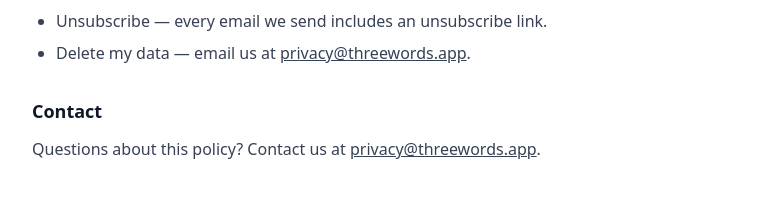
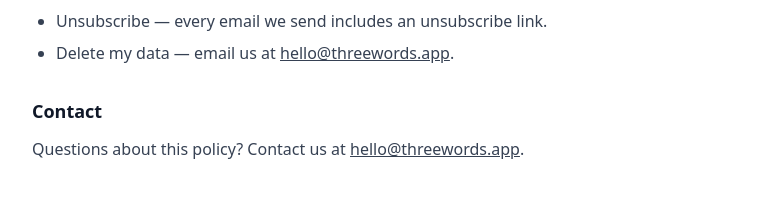
Before and after one commit to whphvroom/nextround-website, an Astro site: page /privacy in a window 1280 px wide. Shown: the part 775-972 px from the top of the page, without its empty margins (248-1029 px from the left). Built offline with nearby package versions, Linux system fonts and the light colour scheme; Astro itself is replaced by a stand-in of ours.

Commit message:
business email activated

```diff
--- a/src/pages/privacy.astro
+++ b/src/pages/privacy.astro
@@ -42,12 +42,12 @@ const lastUpdated = new Date().toISOString().slice(0, 10);
     <h2 class="mt-8 text-lg font-semibold">Your choices</h2>
     <ul class="mt-3 list-disc pl-6 text-gray-700 space-y-2">
       <li><span class="font-medium">Unsubscribe</span> — every email we send includes an unsubscribe link.</li>
-      <li><span class="font-medium">Delete my data</span> — email us at <a class="underline" href="mailto:privacy@threewords.app">privacy@threewords.app</a>.</li>
+      <li><span class="font-medium">Delete my data</span> — email us at <a class="underline" href="mailto:hello@threewords.app">hello@threewords.app</a>.</li>
     </ul>
 
     <h2 class="mt-8 text-lg font-semibold">Contact</h2>
     <p class="mt-3 text-gray-700">
-      Questions about this policy? Contact us at <a class="underline" href="mailto:privacy@threewords.app">privacy@threewords.app</a>.
+      Questions about this policy? Contact us at <a class="underline" href="mailto:hello@threewords.app">hello@threewords.app</a>.
     </p>
   </section>
 </Layout>
```
